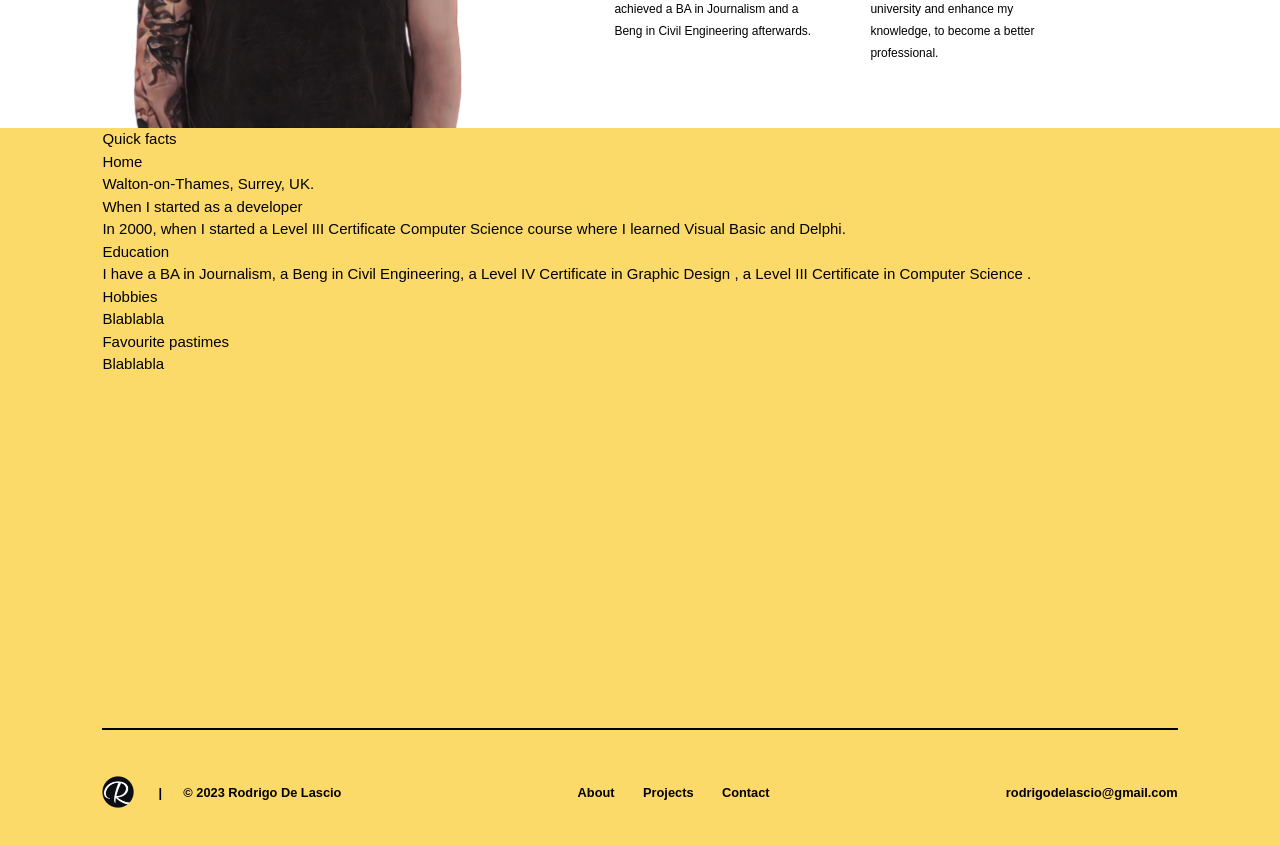
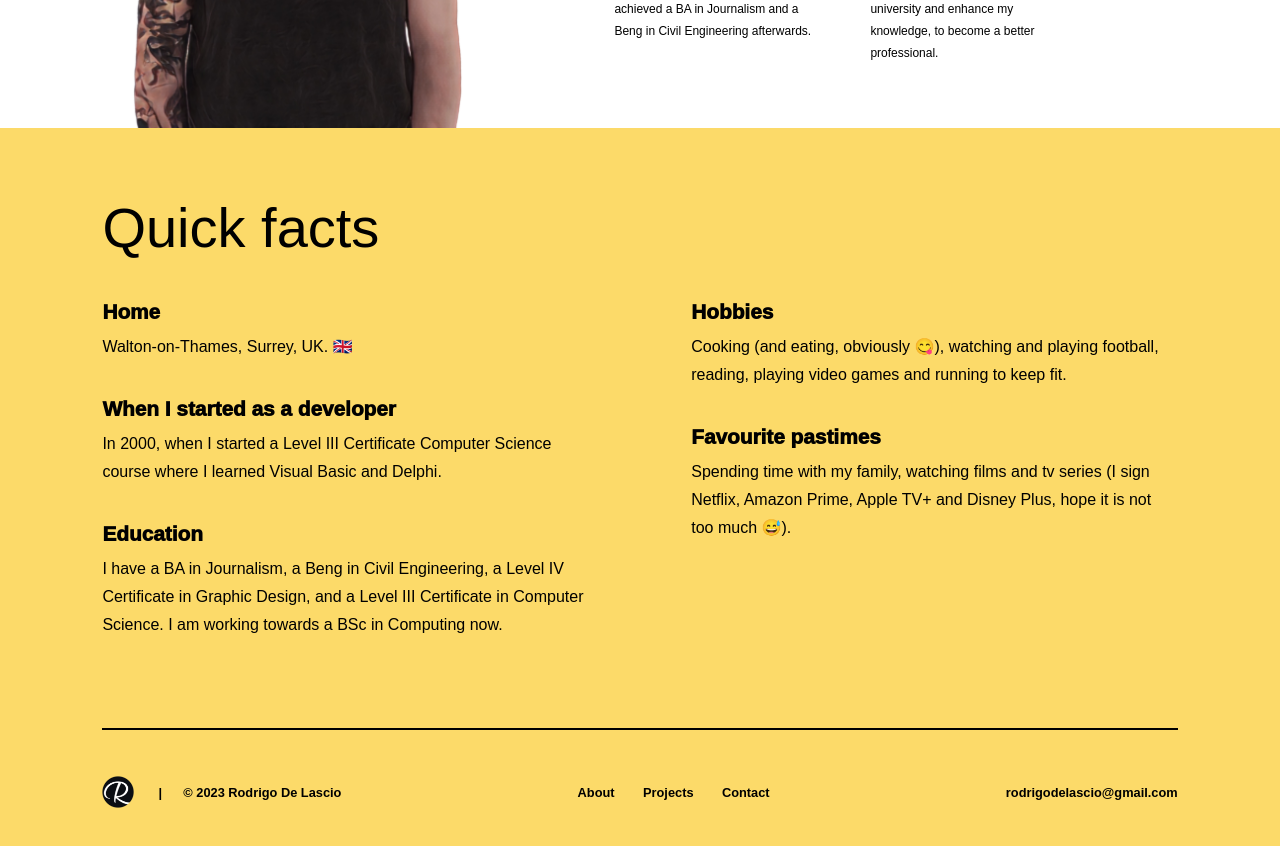
Before and after one commit to rodrigodelascio/rod-current-folio, a React (Create React App) app: page /about in a window 1280 px wide. Shown: the part 680-1526 px from the top of the page. Built offline with nearby package versions, Linux system fonts and the light colour scheme.

Commit message:
quick facts updated

```diff
--- a/public/index.html
+++ b/public/index.html
@@ -2,7 +2,7 @@
 <html lang="en">
   <head>
     <meta charset="utf-8" />
-    <link rel="icon" href="./rod_favicon.png" />
+    <link rel="icon" href="./faviconRod.png" />
     <meta name="viewport" content="width=device-width, initial-scale=1" />
     <meta name="theme-color" content="#000000" />
 
--- a/src/components/aboutpage/aboutHeroSection/AboutHeroSection.js
+++ b/src/components/aboutpage/aboutHeroSection/AboutHeroSection.js
@@ -53,12 +53,11 @@ const AboutHeroSection = () => {
           </div>
         </div>
       </div>
-      <div className={styles["second-section-container"]}>
-        <div>
+      <div className={styles["quick-facts-container"]}>
+        <div className={styles["quick-facts-column-one"]}>
           <h2>Quick facts</h2>
-
           <h3>Home</h3>
-          <p>Walton-on-Thames, Surrey, UK.</p>
+          <p>Walton-on-Thames, Surrey, UK. 🇬🇧</p>
 
           <h3>When I started as a developer</h3>
           <p>
@@ -69,15 +68,25 @@ const AboutHeroSection = () => {
           <h3>Education</h3>
           <p>
             I have a BA in Journalism, a Beng in Civil Engineering, a Level IV
-            Certificate in Graphic Design , a Level III Certificate in Computer
-            Science .
+            Certificate in Graphic Design, and a Level III Certificate in
+            Computer Science. I am working towards a BSc in Computing now.
+          </p>
+        </div>
+
+        <div className={styles["quick-facts-column-two"]}>
+          <h2>&nbsp;</h2>
+          <h3>Hobbies</h3>
+          <p>
+            Cooking (and eating, obviously 😋), watching and playing football,
+            reading, playing video games and running to keep fit.
           </p>
 
-          <h3>Hobbies</h3>
-          <p>Blablabla</p>
-
           <h3>Favourite pastimes</h3>
-          <p>Blablabla</p>
+          <p>
+            Spending time with my family, watching films and tv series (I sign
+            Netflix, Amazon Prime, Apple TV+ and Disney Plus, hope it is not too
+            much 😅).
+          </p>
         </div>
       </div>
     </div>
--- a/src/components/aboutpage/aboutHeroSection/AboutHeroSection.module.css
+++ b/src/components/aboutpage/aboutHeroSection/AboutHeroSection.module.css
@@ -35,11 +35,16 @@
   padding-bottom: 4vh;
 }
 
+.about-hero-text-wrapper h1,
+.about-hero-text-wrapper h2,
+.about-hero-text-wrapper p {
+  color: #000;
+}
+
 .about-hero-text-wrapper h1 {
   font-size: 4rem;
   font-weight: 1000;
   padding-top: 2vh;
-  color: #000;
 }
 
 .about-hero-text-wrapper h2 {
@@ -47,7 +52,6 @@
   line-height: 2rem;
   font-weight: 300;
   padding-top: 1vh;
-  color: #000;
 }
 
 .about-hero-text-wrapper p {
@@ -55,7 +59,6 @@
   font-weight: 100;
   line-height: 1.5rem;
   padding-top: 2vh;
-  color: #000;
 }
 
 hr {
@@ -73,6 +76,11 @@ hr {
   max-width: 16vw;
 }
 
+.past-present-future-container h3,
+.past-present-future-container p {
+  color: #000;
+}
+
 .past-present-future-container h3 {
   font-size: 1rem;
   display: flex;
@@ -84,9 +92,37 @@ hr {
   line-height: 1.35rem;
 }
 
-.second-section-container {
+.quick-facts-container {
   min-height: 75vh;
   min-width: 84vw;
   padding: 0 8vw;
   background: #fcda69;
+  padding: 8vh 8vw;
+  display: flex;
+  flex-direction: row;
+  justify-content: space-between;
 }
+
+.quick-facts-column-one,
+.quick-facts-column-two {
+  width: 38vw;
+}
+
+.quick-facts-container h2 {
+  font-size: 3.5rem;
+  line-height: 4.5rem;
+  color: #000;
+}
+
+.quick-facts-container h3 {
+  font-size: 1.3rem;
+  font-weight: 1000;
+  margin-top: 2rem;
+}
+
+.quick-facts-container p {
+  font-size: 1rem;
+  font-weight: 100;
+  line-height: 1.75rem;
+  padding-top: 0.35rem;
+}
```
Also changed, not shown: public/faviconRod.png (added), public/rod_favicon.png (deleted).
